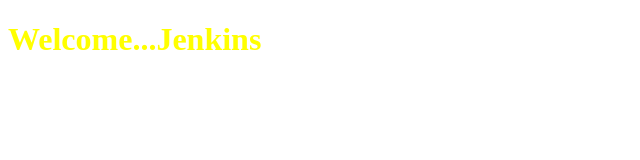
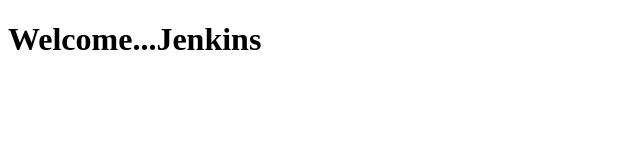
Before and after one commit to adeshkumar001/wtest, a plain HTML site: page testw/WebContent/index.html in a window 1280 px wide. Shown: the whole page, without its empty margins (0-640 px from the left). Drawn offline with Linux system fonts and the light colour scheme.

Commit message:
change color

```diff
--- a/testw/WebContent/index.html
+++ b/testw/WebContent/index.html
@@ -5,7 +5,7 @@
 <title>Insert title here</title>
 </head>
 <body>
-<div  style="color:yellow">
+<div  style="color:black">
 <h1>Welcome...Jenkins</h1>
 </div>
 </body>
```
